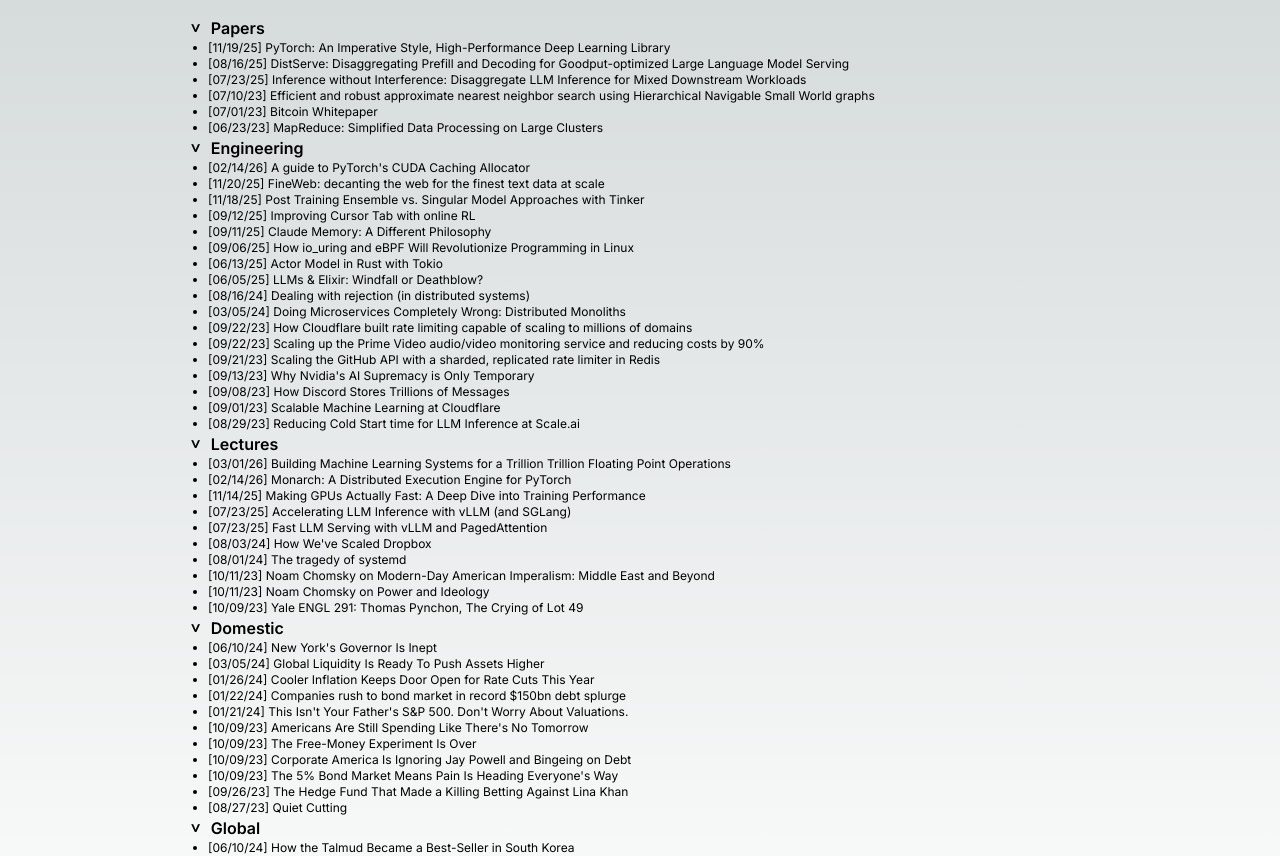
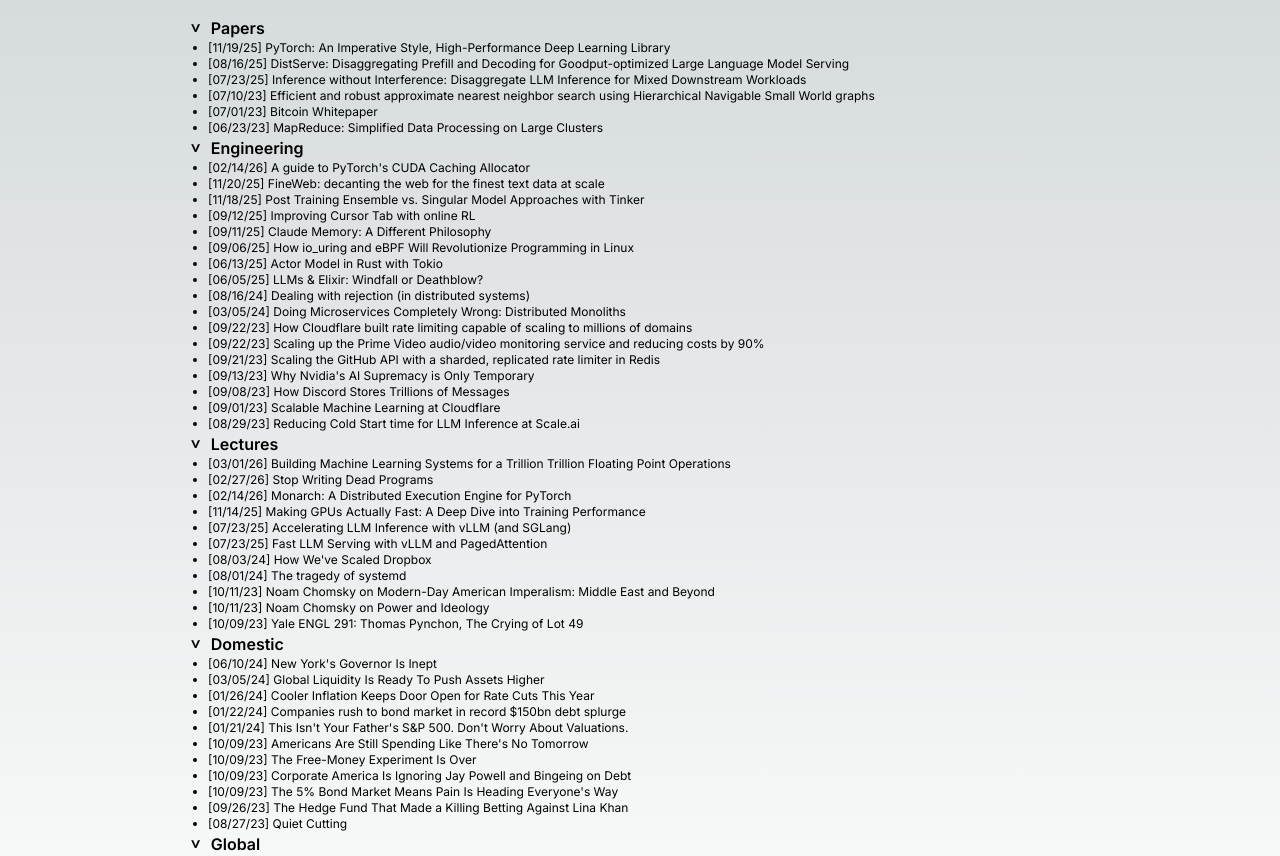
Before and after one commit to atharvapatil4/personal-website, a Next.js app in the folder personal-website/: page /reader in a window 1280 px wide. Shown: the top 856 px of the page. Built offline with nearby package versions, Linux system fonts and the light colour scheme.

Commit message:
nit: one more

```diff
--- a/personal-website/src/app/reader/page.tsx
+++ b/personal-website/src/app/reader/page.tsx
@@ -307,6 +307,16 @@
               target="_blank"
             >
               [03/01/26] Building Machine Learning Systems for a Trillion Trillion Floating Point Operations
+            </Link>
+          </li>
+          <li>
+            <Link
+              href="https://www.youtube.com/watch?v=8Ab3ArE8W3s"
+              className=" hover:underline"
+              rel="noopener noreferrer"
+              target="_blank"
+            >
+              [02/27/26] Stop Writing Dead Programs
             </Link>
           </li>
           <li>
```
